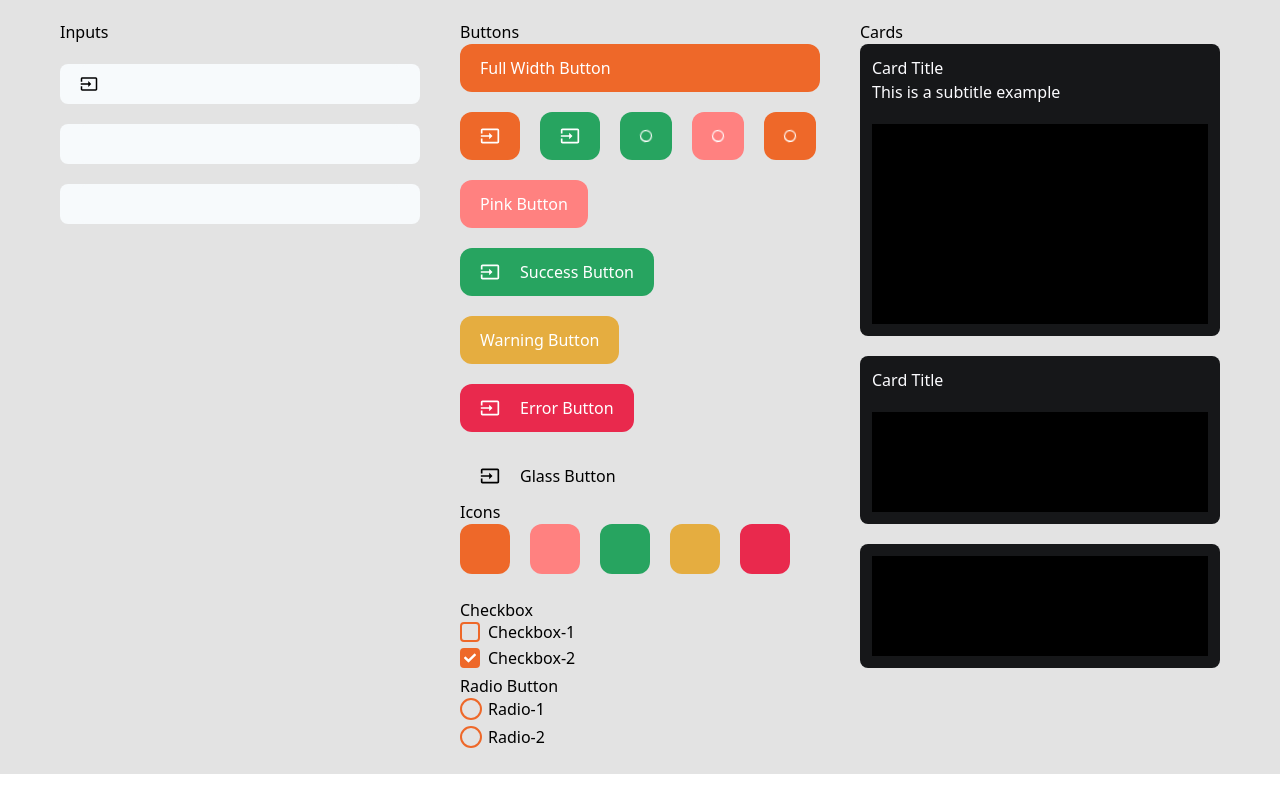
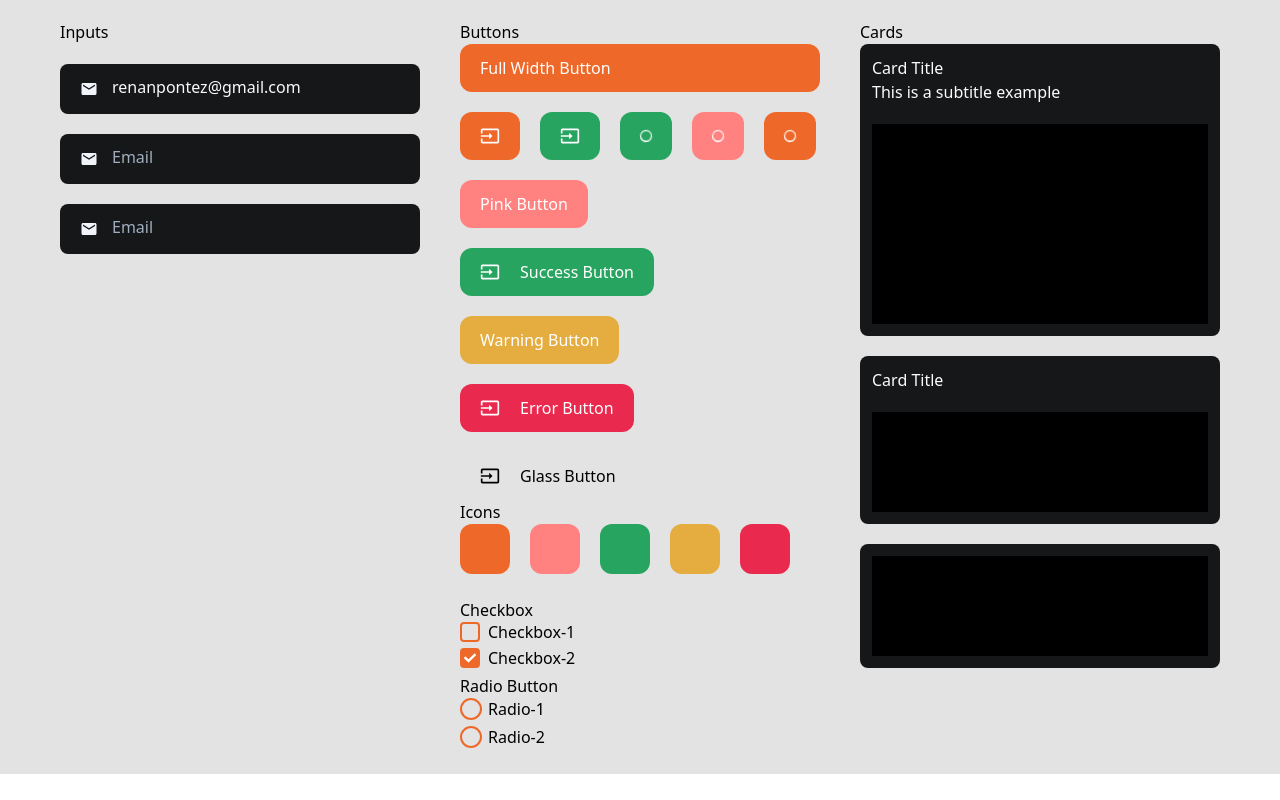
Before and after one commit to Agility-Creative-Solutions/scrummy-app, a Next.js app: page /design-system in a window 1280 px wide. Built offline with nearby package versions, Linux system fonts and the light colour scheme.

Commit message:
feat: input style improvment

```diff
--- a/src/components/atoms/CheckBox/index.tsx
+++ b/src/components/atoms/CheckBox/index.tsx
@@ -22,7 +22,7 @@ const CheckBox: React.FC<CheckBoxProps> = ({
     <div className="flex cursor-pointer flex-col justify-items-start">
       <label htmlFor={id} className="relative">
         <input
-          className="check-box-1 h-5 w-5 cursor-pointer appearance-none rounded border-2  border-scrummyOrange-500  checked:bg-scrummyOrange-500"
+          className="h-5 w-5 cursor-pointer appearance-none rounded border-2  border-scrummyOrange-500  checked:bg-scrummyOrange-500"
           type="checkbox"
           checked={checked}
           id={id}
--- a/src/components/atoms/Input/index.tsx
+++ b/src/components/atoms/Input/index.tsx
@@ -25,18 +25,18 @@ const Input: React.FC<InputProps> = ({
   name,
   value,
 }) => {
-  const { Icon } = useMdIcons(icon ?? 'MdInput');
+  const { Icon } = useMdIcons(icon ?? 'MdEmail');
 
   return (
-    <div className="relative m-0 my-5 rounded-lg bg-gray-100 px-5">
+    <div className="relative m-0 my-5 h-[50px] rounded-lg bg-dark-100 px-5">
       {icon && (
         <span className="absolute left-0 top-0 flex h-full items-center justify-center pl-5">
-          {<Icon className="text-lg text-gray-500" color="inherit" />}
+          {<Icon className="text-lg text-gray-500" color="#f1f5f9" />}
         </span>
       )}
       <input
         className={cx(
-          'w-full rounded-lg bg-gray-100 text-gray-700 focus:outline-none py-2',
+          'w-full rounded-lg bg-dark-100 text-gray-100 focus:outline-none h-[50px] pb-[4px] placeholder:text-gray-500',
           {
             'pl-8': icon,
           }
--- a/src/pages/design-system.tsx
+++ b/src/pages/design-system.tsx
@@ -18,11 +18,22 @@ const DesignSystem = () => {
           <h4>Inputs</h4>
           <Input
             type="text"
-            icon="MdInput"
+            icon="MdEmail"
+            value="renanpontez@gmail.com"
             onChange={() => console.log('Lorem')}
           />
-          <Input type="text" onChange={() => console.log('Lorem')} />
-          <Input type="text" onChange={() => console.log('Lorem')} />
+          <Input
+            type="text"
+            onChange={() => console.log('Lorem')}
+            icon="MdEmail"
+            placeholder="Email"
+          />
+          <Input
+            type="text"
+            icon="MdEmail"
+            placeholder="Email"
+            onChange={() => console.log('Lorem')}
+          />
         </div>
         <div>
           <h4>Buttons</h4>
```
